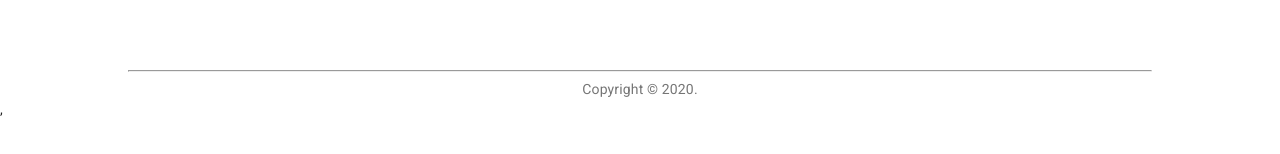
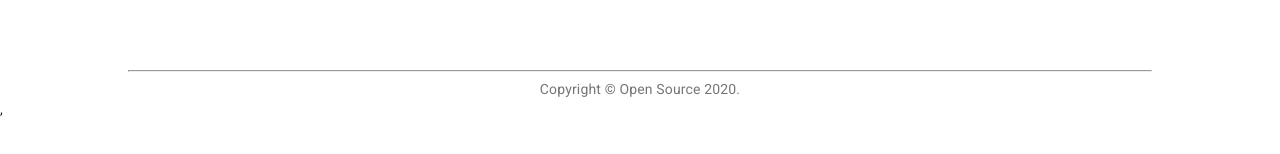
Before and after one commit to Alan-CS/ReactMaterialUIApp, a React (Create React App) app: page /ContactForm in a window 1280 px wide. Shown: the part 444-598 px from the top of the page. Built offline with nearby package versions, Linux system fonts and the light colour scheme.

Commit message:
Cleaned out Footer.js to remove warnings.

```diff
--- a/src/components/Footer.js
+++ b/src/components/Footer.js
@@ -4,14 +4,16 @@ import Link from "@material-ui/core/Link";
 
 export default function Footer() {
   return (
-    <Typography style={{marginTop: '6em'}}variant="body2" color="textSecondary" align="center">
-      <hr style={{width: '80%'}}/>
+    <>
+      <hr style={{width: '80%', marginTop: '6em'}}/>
+      <Typography variant="body2" color="textSecondary" align="center">
         {'Copyright © '}
         <Link color="inherit" href="https://material-ui.com/">
-        {/*No text here*/}
+          Open Source
         </Link>{' '}
         {new Date().getFullYear()}
         {'.'}
       </Typography>
+    </>
   );
 }
```
Lines whose indentation alone changed are shown as unchanged.
